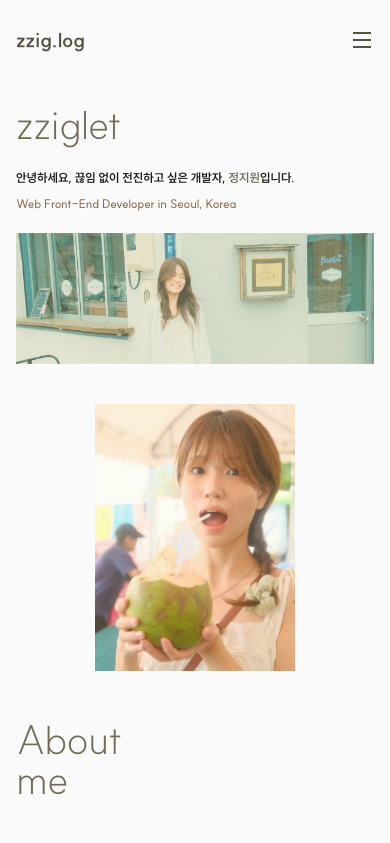
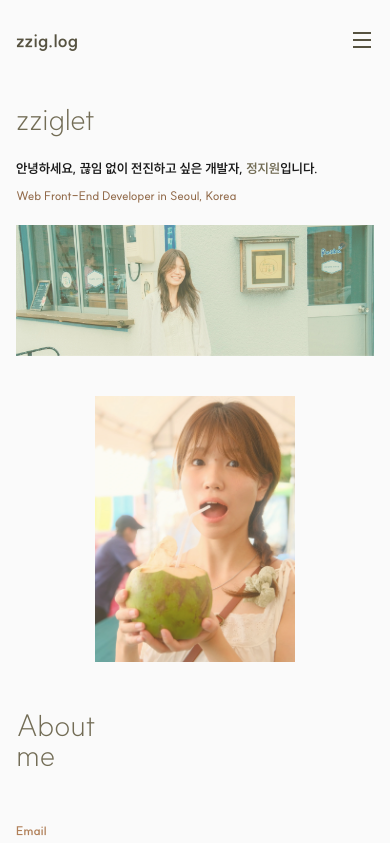
Before and after one commit to zziglet/zzig-log, a Next.js app: page / in a window 390 px wide. Shown: the top 843 px of the page. Built offline with nearby package versions, Linux system fonts and the light colour scheme.

Commit message:
refactor: adjust global font sizes with 3-step responsive scale
#58

Co-Authored-By: Claude Opus 4.6 <noreply@anthropic.com>

```diff
--- a/src/styles/globals.css
+++ b/src/styles/globals.css
@@ -41,94 +41,107 @@ button {
 
 :root {
   /* Color styles */
-  --cream_50: #F6F1DD;
-  --cream_100: #EBE0B3;
-  --cream_200: #DAD0A6;
-  --cream_300: #C3BA94;
-  --cream_400: #A9A180;
-  --cream_500: #8E876B;
-  --cream_600: #726C55;
+  --cream_50: #f6f1dd;
+  --cream_100: #ebe0b3;
+  --cream_200: #dad0a6;
+  --cream_300: #c3ba94;
+  --cream_400: #a9a180;
+  --cream_500: #8e876b;
+  --cream_600: #726c55;
   --cream_700: #565240;
-  --cream_800: #3A372A;
-  --cream_900: #201E16;
-  --cream_950: #12110B;
+  --cream_800: #3a372a;
+  --cream_900: #201e16;
+  --cream_950: #12110b;
 
-  --peach_50: #F9EFE9;
-  --peach_100: #F3DED2;
-  --peach_200: #ECC4AA;
-  --peach_300: #E7AF85;
-  --peach_400: #D1986A;
-  --peach_500: #B18059;
-  --peach_600: #8F6746;
-  --peach_700: #6D4D34;
-  --peach_800: #4A3422;
-  --peach_900: #291B10;
-  --peach_950: #190F07;
+  --peach_50: #f9efe9;
+  --peach_100: #f3ded2;
+  --peach_200: #ecc4aa;
+  --peach_300: #e7af85;
+  --peach_400: #d1986a;
+  --peach_500: #b18059;
+  --peach_600: #8f6746;
+  --peach_700: #6d4d34;
+  --peach_800: #4a3422;
+  --peach_900: #291b10;
+  --peach_950: #190f07;
 
-  --border--light: #DBDBDB;
-  --border--medium: #BABABA;
-  --border--heavy: #9D9D9D;
+  --border--light: #dbdbdb;
+  --border--medium: #bababa;
+  --border--heavy: #9d9d9d;
 
-  --text--disabled: #9D9D9D;
-  --text--body: #1B1B1B;
+  --text--disabled: #9d9d9d;
+  --text--body: #1b1b1b;
   --text--title: #121212;
 
-  --background--base: #FAFAFA;
-  --background--layer_1: #D9D9D9;
-  --background--layer_2: #F6F1DD;
+  --background--base: #fafafa;
+  --background--layer_1: #d9d9d9;
+  --background--layer_2: #f6f1dd;
 
-  --danger_surface: #FCEDEC;
-  --danger_border: #F9D5D2;
-  --danger_base: #B13B28;
-  --danger_text: #922F1F;
+  --danger_surface: #fcedec;
+  --danger_border: #f9d5d2;
+  --danger_base: #b13b28;
+  --danger_text: #922f1f;
 
-  --success_border: #AECA6A;
-  --success_base: #5E6E37;
+  --success_border: #aeca6a;
+  --success_base: #5e6e37;
   --success_text: #475428;
 
   /* todo : 사용 시에 update 필요 */
-  --warning_border: #D9D9D9;
-  --warning_base: #D9D9D9;
-  --warning_text: #D9D9D9;
+  --warning_border: #d9d9d9;
+  --warning_base: #d9d9d9;
+  --warning_text: #d9d9d9;
 
-  --information_surface: #D9D9D9;
-  --information_border: #D9D9D9;
-  --information_base: #D9D9D9;
-  --information_text: #D9D9D9;
+  --information_surface: #d9d9d9;
+  --information_border: #d9d9d9;
+  --information_base: #d9d9d9;
+  --information_text: #d9d9d9;
 
-  /* Text-size styles */
-  --heading--7xl: 9.6rem;  /* 128px -> 96px */
-  --heading--5xl: 6.0rem;  /* 72px -> 60px */
-  --heading--4xl: 4.8rem;  /* 60px -> 48px */
-  --heading--3xl: 3.6rem;  /* 48px -> 36px */
-  --heading--2xl: 2.8rem;  /* 36px -> 28px */
-  --heading--xl:  2.4rem;  /* 24px -> 24px (유지) */
+  /* Text-size styles (Desktop, >= 1024px) */
+  --heading--7xl: 6.4rem; /* 64px */
+  --heading--5xl: 4.8rem; /* 48px */
+  --heading--4xl: 3.6rem; /* 36px */
+  --heading--3xl: 3rem; /* 30px */
+  --heading--2xl: 2.4rem; /* 24px */
+  --heading--xl: 2rem; /* 20px */
 
-  --body--2xl: 2.0rem;     /* 22px -> 20px */
-  --body--xl:  1.8rem;     /* 20px -> 18px */
-  --body--lg:  1.6rem;     /* 18px -> 16px */
-  --body--md:  1.5rem;     /* 16px -> 15px (본문 기본값) */
-  --body--sm:  1.4rem;     /* 15px -> 14px */
-  --body--xs:  1.2rem;     /* 12px -> 12px (유지) */
+  --body--2xl: 1.8rem; /* 18px */
+  --body--xl: 1.6rem; /* 16px */
+  --body--lg: 1.5rem; /* 15px */
+  --body--md: 1.4rem; /* 14px (본문 기본값) */
+  --body--sm: 1.3rem; /* 13px */
+  --body--xs: 1.2rem; /* 12px */
 
   /* Effect styles */
-  --shadow:  0px 2px 20px rgba(68, 68, 68, 0.2);
+  --shadow: 0px 2px 20px rgba(68, 68, 68, 0.2);
+}
+
+@media (max-width: 1023px) {
+  :root {
+    /* Tablet (768px ~ 1023px) */
+    --heading--7xl: 4.8rem; /* 48px */
+    --heading--5xl: 3.6rem; /* 36px */
+    --heading--4xl: 3.2rem; /* 32px */
+    --heading--3xl: 2.6rem; /* 26px */
+    --heading--2xl: 2.2rem; /* 22px */
+    --heading--xl: 2rem; /* 20px */
+  }
 }
 
 @media (max-width: 767px) {
   :root {
-    --heading--7xl: 5.6rem; /* 96px -> 56px */
-    --heading--5xl: 4.0rem; /* 60px -> 40px */
-    --heading--4xl: 3.2rem; /* 48px -> 32px */
-    --heading--3xl: 2.8rem; /* 36px -> 28px */
-    --heading--2xl: 2.4rem; /* 28px -> 24px */
-    --heading--xl:  2.0rem; /* 24px -> 20px */
+    /* Mobile (<= 767px) */
+    --heading--7xl: 3.6rem; /* 36px */
+    --heading--5xl: 3rem; /* 30px */
+    --heading--4xl: 2.6rem; /* 26px */
+    --heading--3xl: 2.2rem; /* 22px */
+    --heading--2xl: 2rem; /* 20px */
+    --heading--xl: 1.8rem; /* 18px */
 
-    --body--2xl: 1.6rem;    /* 20px -> 18px */
-    --body--xl:  1.5rem;    /* 18px -> 16px */
-    --body--lg:  1.4rem;    /* 16px -> 15px */
-    --body--md:  1.3rem;    /* 15px -> 14px */
-    --body--sm:  1.2rem;    /* 14px -> 13px */
-    --body--xs:  1.2rem;
+    --body--2xl: 1.6rem; /* 16px */
+    --body--xl: 1.5rem; /* 15px */
+    --body--lg: 1.4rem; /* 14px */
+    --body--md: 1.4rem; /* 14px */
+    --body--sm: 1.3rem; /* 13px */
+    --body--xs: 1.2rem; /* 12px */
   }
 }
```
Also changed, not shown: 1 other file (tests, documents, lock files or other folders).
